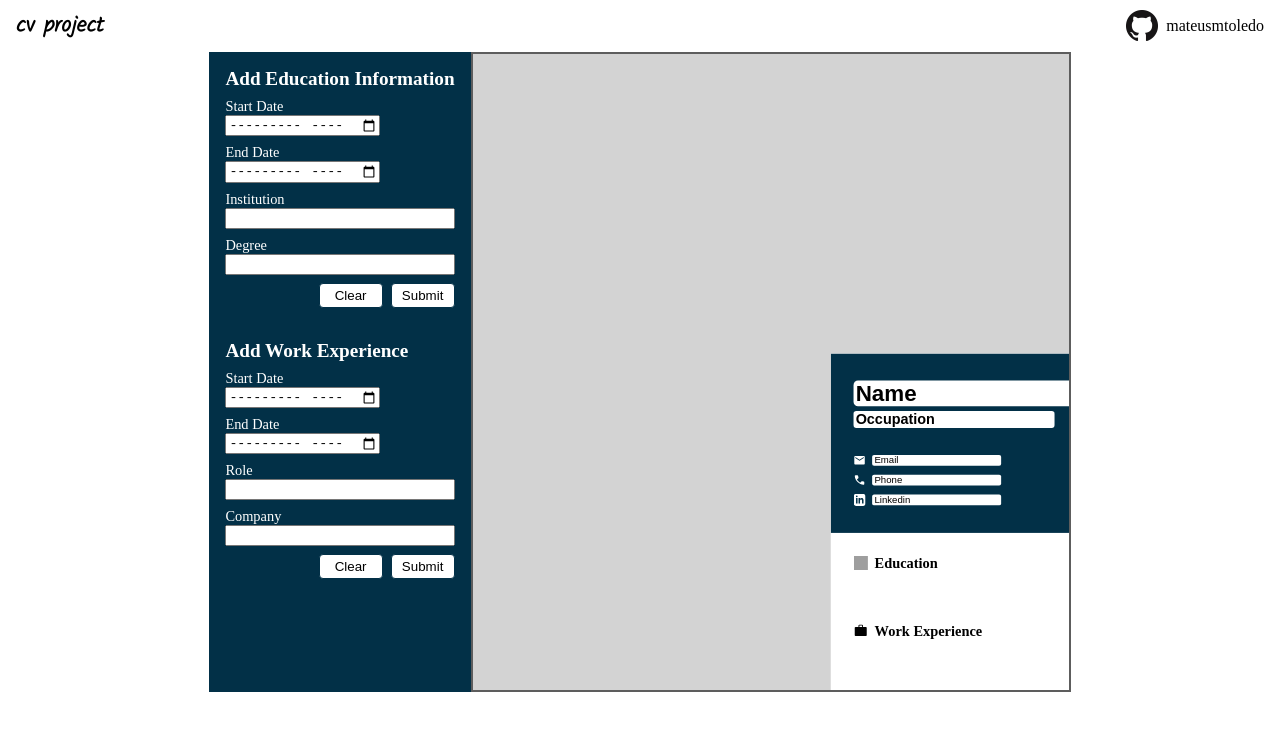
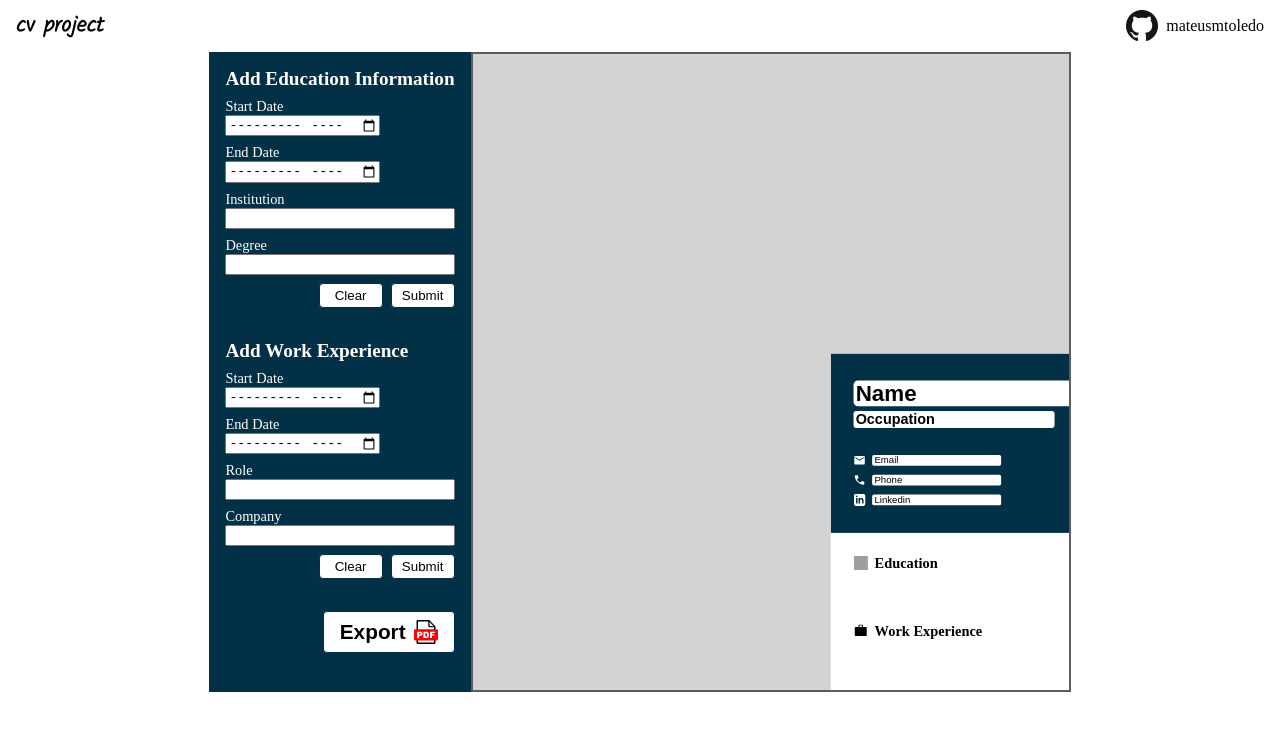
Before and after one commit to mateusmtoledo/cv-project, a React (Create React App) app: page / in a window 1280 px wide. Shown: the top 730 px of the page. Built offline with nearby package versions, Linux system fonts and the light colour scheme; grey boxes are pictures that could not be loaded.

Commit message:
Add button to export to PDF

```diff
--- a/public/index.css
+++ b/public/index.css
@@ -47,9 +47,6 @@ main {
   margin-bottom: 8px;
   font-size: 1.2rem;
 }
-.forms p {
-  margin-bottom: 8px;
-}
 
 .forms .buttons {
   display: flex;
@@ -74,6 +71,7 @@ main {
 .input-container {
   display: flex;
   flex-direction: column;
+  margin-bottom: 8px;
 }
 
 .input-container label {
@@ -82,6 +80,17 @@ main {
 
 .input-container input[type="month"] {
   width: min-content;
+}
+
+.forms .export-pdf {
+  font-size: 1.3rem;
+  display: flex;
+  align-items: center;
+  width: min-content;
+  padding: 8px 16px;
+  gap: 8px;
+  font-weight: 700;
+  margin-left: auto;
 }
 
 .scroll-container {
--- a/src/components/cvGenerator.js
+++ b/src/components/cvGenerator.js
@@ -2,6 +2,9 @@ import { Component } from "react";
 import CvPreview from "./cvPreview";
 import EducationForm from "./educationForm";
 import WorkForm from "./workForm";
+import jsPDF from "jspdf";
+import html2canvas from "html2canvas";
+import PDF_ICON from "../icons/pdf.svg";
 
 class CvGenerator extends Component {
   constructor(props) {
@@ -13,6 +16,7 @@ class CvGenerator extends Component {
     this.addNewInfo = this.addNewInfo.bind(this);
     this.deleteInfo = this.deleteInfo.bind(this);
     this.editInfo = this.editInfo.bind(this);
+    this.exportPdf = this.exportPdf.bind(this);
   }
 
   addNewInfo(type, obj) {
@@ -39,12 +43,28 @@ class CvGenerator extends Component {
     });
   }
 
+  exportPdf() {
+    const input = document.getElementById('cv-preview');
+    input.style.transform = 'scale(1)';
+    html2canvas(input).then((canvas) => {
+      const imgData = canvas.toDataURL('image/png');
+      const pdf = new jsPDF();
+      pdf.addImage(imgData, 'JPEG', 0, 0);
+      pdf.save("cv.pdf");
+    });
+    input.style.removeProperty('transform');
+  }
+
   render() {
     return (
       <main>
         <div className="forms">
           <EducationForm addNewInfo={this.addNewInfo} />
           <WorkForm addNewInfo={this.addNewInfo} />
+          <button type="button" className="export-pdf" onClick={this.exportPdf}>
+            <p>Export</p>
+            <img width="24px" height="24px" src={PDF_ICON} alt="Export as PDF" />
+          </button>
         </div>
         <CvPreview educationInfo={this.state.educationInfo} workInfo={this.state.workInfo} deleteInfo={this.deleteInfo} editInfo={this.editInfo} />
       </main>
--- a/src/components/cvPreview.js
+++ b/src/components/cvPreview.js
@@ -3,8 +3,6 @@ import GeneralInformation from "./generalInformation";
 import Education from "./education";
 import WorkExperience from "./workExperience";
 import ScrollContainer from "react-indiana-drag-scroll";
-import jsPDF from "jspdf";
-import html2canvas from "html2canvas";
 
 class CvPreview extends Component {
   constructor(props) {
@@ -14,7 +12,6 @@ class CvPreview extends Component {
     }
     this.cvPreviewElement = React.createRef();
     this.zoom = this.zoom.bind(this);
-    this.exportPdf = this.exportPdf.bind(this);
   }
 
   componentDidMount() {
@@ -32,18 +29,6 @@ class CvPreview extends Component {
       scale: newScale,
     });
     element.style.transform = `scale(${newScale})`;
-  }
-
-  exportPdf() {
-    const input = this.cvPreviewElement.current;
-    input.style.transform = 'scale(1)';
-    html2canvas(this.cvPreviewElement.current).then((canvas) => {
-      const imgData = canvas.toDataURL('image/png');
-      const pdf = new jsPDF();
-      pdf.addImage(imgData, 'JPEG', 0, 0);
-      pdf.save("cv.pdf");
-    });
-    input.style.transform = `scale(${this.state.scale})`;
   }
 
   render() {
```
Also changed, not shown: src/icons/pdf.svg (added).
